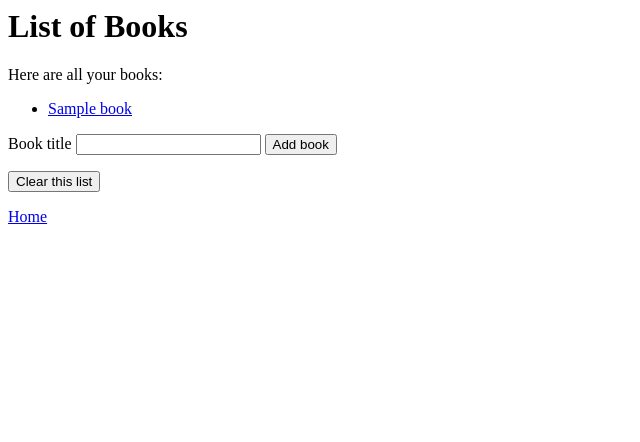
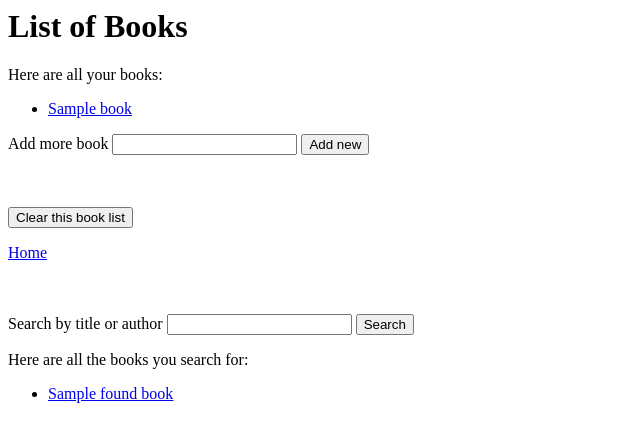
Before and after one commit to nhufinney/library-catalog, a PHP site: template views/books.html.twig in a window 1280 px wide. Shown: the top 442 px of the page, without its empty margins (0-640 px from the left). Run offline with PHP 8.4, Linux system fonts and the light colour scheme; the template is opened without the code that fills it: most values are stand-ins (such as "Sample title", 1, 10 or a date in 2020); some libraries are stand-ins or nearby versions.

Commit message:
Add routes for search by title or author.

```diff
--- a/views/books.html.twig
+++ b/views/books.html.twig
@@ -15,18 +15,33 @@
     {% endif %}
 
     <form action='/books' method='post'>
-        <label for='title'>Book title</label>
+        <label for='title'>Add more book</label>
         <input id='title' name='title' type='text'>
 
-        <button type='submit'>Add book</button>
+        <button type='submit'>Add new</button>
+    </form>
+    <br> <br>
+    <form action='/delete_books' method='post'>
+        <input name='_method' type='hidden' value='delete'>
+        <button type='submit'>Clear this book list</button>
+    </form>
+    <p><a href='/'>Home</a></p>
+    <br><br>
+
+    <form action='/search' method='get'>
+        <label for='search'>Search by title or author</label>
+        <input id='search' name='search' type='text'>
+        <button type='submit'>Search</button>
     </form>
 
-    <form action='/delete_books' method='post'>
-        <input name='_method' type='hidden' value='delete'>
-        <button type='submit'>Clear this list</button>
-    </form>
-
-    <p><a href='/'>Home</a></p>
+    {% if found_books is not empty %}
+        <p>Here are all the books you search for:</p>
+        <ul>
+            {% for book in found_books %}
+                <li><a href="/books/{{ book.getId }}">{{ book.getTitle }}</a></li>
+            {% endfor %}
+        </ul>
+    {% endif %}
 
 </body>
 </html>
```
Also changed, not shown: app/app.php (+10 -1 lines), src/Book.php (+16 -1 lines), tests/BookTest.php (+34 -0 lines).
